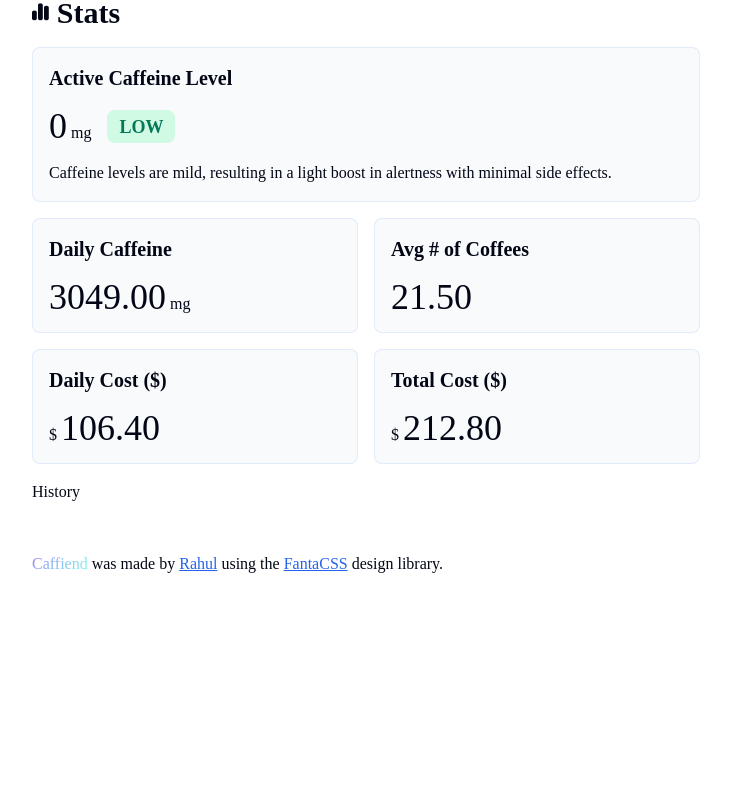
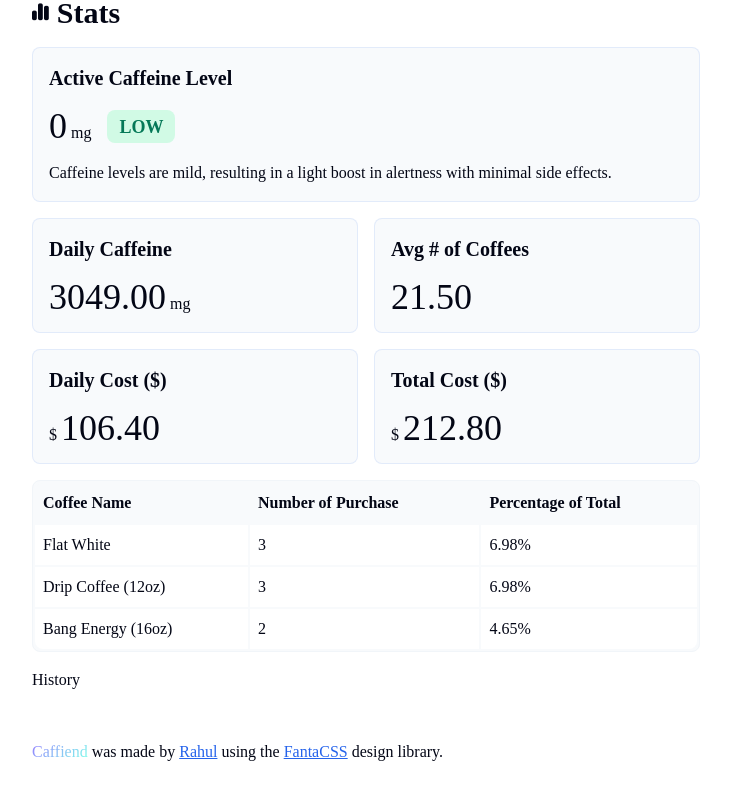
Before and after one commit to Rahul8320/Caffiend, a React (Vite) app: page / in a window 1280 px wide. Shown: the part 1118-1918 px from the top of the page, without its empty margins (274-1005 px from the left). Before the commit the page ends 1742 px from the top, so only its background shows below. Built offline with nearby package versions, Linux system fonts and the light colour scheme; a web font is replaced by a local one.

Commit message:
Add stat table

```diff
--- a/src/components/Stats.tsx
+++ b/src/components/Stats.tsx
@@ -3,6 +3,7 @@ import {
   calculateCoffeeStats,
   calculateCurrentCaffeineLevel,
   coffeeConsumptionHistory,
+  getTopThreeCoffees,
   statusLevels,
 } from "../utils";
 
@@ -77,6 +78,26 @@ function Stats() {
             $ <span className="stat-text">{stats.total_cost}</span>
           </p>
         </StatCard>
+        <table className="stat-table">
+          <thead>
+            <tr>
+              <th>Coffee Name</th>
+              <th>Number of Purchase</th>
+              <th>Percentage of Total</th>
+            </tr>
+          </thead>
+          <tbody>
+            {getTopThreeCoffees(coffeeConsumptionHistory).map(
+              (coffee, coffeeIndex) => (
+                <tr key={coffeeIndex}>
+                  <td>{coffee.coffeeName}</td>
+                  <td>{coffee.count}</td>
+                  <td>{coffee.percentage}</td>
+                </tr>
+              )
+            )}
+          </tbody>
+        </table>
       </div>
     </>
   );
```
